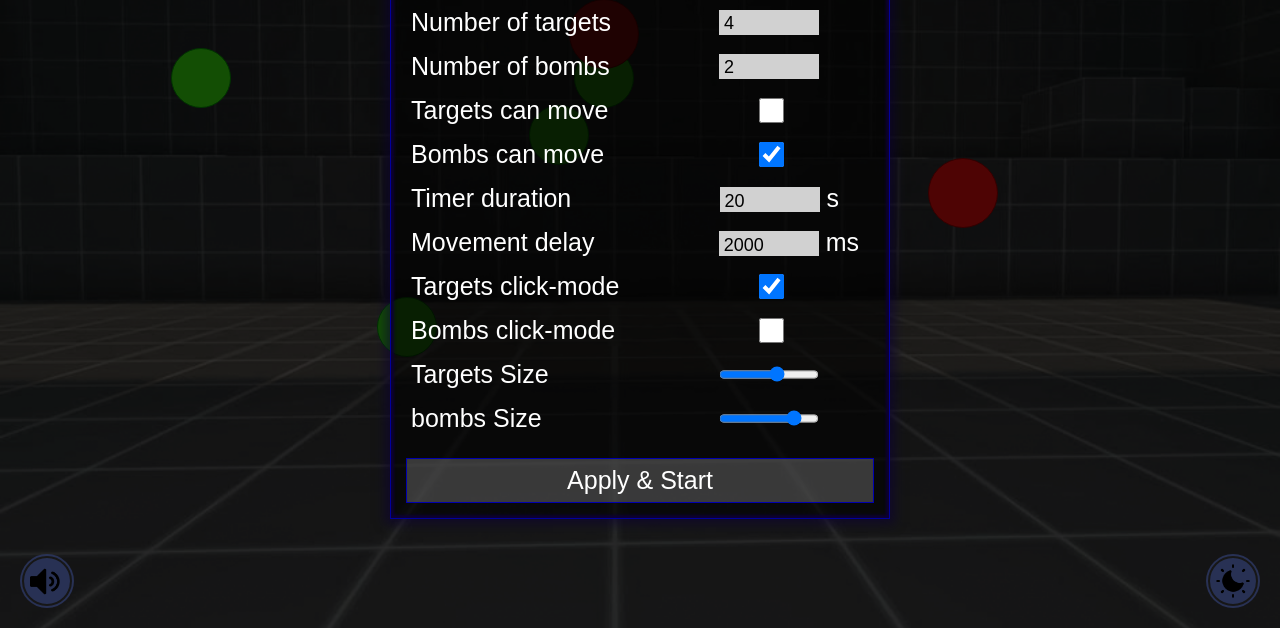
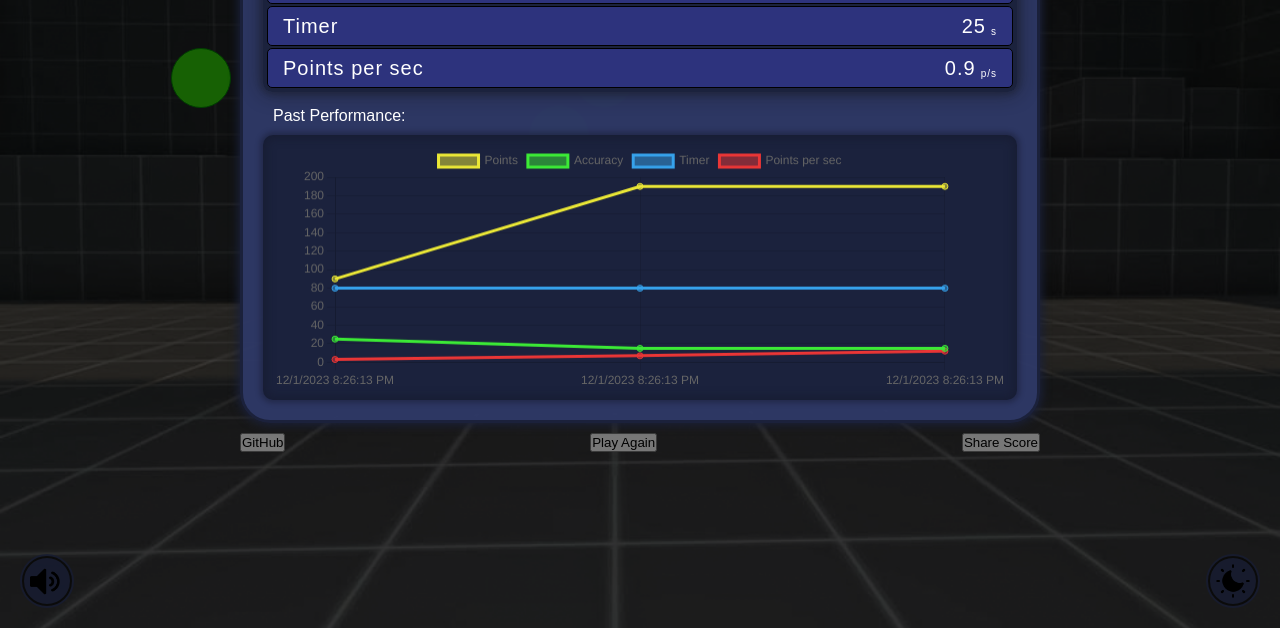
Before and after one commit to Ali-Sdg90/Aim-Lab-TS, a website: page index.html in a window 1280 px wide. Shown: the part 172-800 px from the top of the page. Drawn offline with nearby package versions, Linux system fonts and the light colour scheme.

Commit message:
Add custom chart.js to EndScreen / Create chart.js and config it / EndScreen theme and colors need work... / Create endScreen.ts and start working on it

```diff
--- a/JS/calculateScores.js
+++ b/JS/calculateScores.js
@@ -17,9 +17,9 @@ const updateTimer = () => {
     }
 };
 const calculateAccuracy = () => {
-    const showAccuracy = ((hitClicks / numberOfClicks) * 100).toFixed(0);
+    accuracyPercentage = +((hitClicks / numberOfClicks) * 100).toFixed(0);
     if (accuracyValue && targetsClickMode) {
-        accuracyValue.textContent = String(showAccuracy);
+        accuracyValue.textContent = accuracyPercentage.toString();
     }
 };
 const updatePointValue = (addToPoints) => {
--- /dev/null
+++ b/JS/chart.js
@@ -0,0 +1,159 @@
+const actions = [
+    {
+        name: "Randomize",
+        handler(chart) {
+            chart.data.datasets.forEach((dataset) => {
+                dataset.data = Array.from(
+                    { length: chart.data.labels.length },
+                    () => getRandomInt(0, 100)
+                );
+            });
+            chart.update();
+        },
+    },
+    {
+        name: "Add Dataset",
+        handler(chart) {
+            const data = chart.data;
+            const dsColor = getRandomColor();
+            const newDataset = {
+                label: "Dataset " + (data.datasets.length + 1),
+                backgroundColor: dsColor,
+                borderColor: dsColor,
+                borderWidth: 1,
+                stack: "combined",
+                data: Array.from({ length: data.labels.length }, () =>
+                    getRandomInt(0, 100)
+                ),
+            };
+            chart.data.datasets.push(newDataset);
+            chart.update();
+        },
+    },
+    {
+        name: "Add Data",
+        handler(chart) {
+            const data = chart.data;
+            if (data.datasets.length > 0) {
+                data.labels.push(
+                    getNextMonth(data.labels[data.labels.length - 1])
+                );
+                data.datasets.forEach((dataset) => {
+                    dataset.data.push(getRandomInt(0, 100));
+                });
+                chart.update();
+            }
+        },
+    },
+    {
+        name: "Remove Dataset",
+        handler(chart) {
+            chart.data.datasets.pop();
+            chart.update();
+        },
+    },
+    {
+        name: "Remove Data",
+        handler(chart) {
+            chart.data.labels.splice(-1, 1); // remove the label first
+            chart.data.datasets.forEach((dataset) => {
+                dataset.data.pop();
+            });
+            chart.update();
+        },
+    },
+];
+
+// console.log(new Date().toLocaleString());
+// console.log(new Date().toLocaleString().replace(/, /g, "\n"));
+
+// console.log(roundTime_History);
+
+const data = {
+    labels: roundTime_History,
+    datasets: [
+        {
+            label: "Points",
+            data: points_History,
+            borderColor: "rgba(235, 232, 54)",
+            backgroundColor: "rgba(235, 232, 54, 0.5)",
+            stack: "combined0",
+            // type: "bar",
+        },
+        {
+            label: "Accuracy",
+            data: timerDuration_History,
+            borderColor: "rgba(60, 235, 54)",
+            backgroundColor: "rgba(60, 235, 54, 0.5)",
+            stack: "combined1",
+        },
+        {
+            label: "Timer",
+            data: accuracyPercentage_History,
+            borderColor: "rgba(54, 162, 235, 1)",
+            backgroundColor: "rgba(54, 162, 235, 0.5)",
+            stack: "combined2",
+        },
+        {
+            label: "Points per sec",
+            data: pointPerSec_History,
+            borderColor: "rgba(235, 54, 54)",
+            backgroundColor: "rgba(235, 54, 54, 0.5)",
+            stack: "combined3",
+        },
+    ],
+};
+
+const config = {
+    type: "line",
+    data: data,
+    options: {
+        plugins: {
+            title: {
+                display: false,
+                text: "Performance Chart",
+            },
+        },
+        scales: {
+            y: {
+                stacked: true,
+            },
+        },
+    },
+};
+
+document.addEventListener("DOMContentLoaded", function () {
+    const ctx = document.getElementById("myChart").getContext("2d");
+    const myChart = new Chart(ctx, config);
+
+    // Attach event listeners to buttons
+    // document
+    //     .getElementById("randomizeButton")
+    //     .addEventListener("click", function () {
+    //         actions[0].handler(myChart);
+    //     });
+
+    // document
+    //     .getElementById("addDatasetButton")
+    //     .addEventListener("click", function () {
+    //         actions[1].handler(myChart);
+    //     });
+
+    // document
+    //     .getElementById("addDataButton")
+    //     .addEventListener("click", function () {
+    //         actions[2].handler(myChart);
+    //     });
+
+    // document
+    //     .getElementById("removeDatasetButton")
+    //     .addEventListener("click", function () {
+    //         actions[3].handler(myChart);
+    //     });
+
+    // document
+    //     .getElementById("removeDataButton")
+    //     .addEventListener("click", function () {
+    //         actions[4].handler(myChart);
+    //     });
+});
--- /dev/null
+++ b/JS/endScreen.js
@@ -0,0 +1,30 @@
+"use strict";
+points = 90;
+timerDuration = 25;
+accuracyPercentage = 80;
+const calculatePointPerSec = () => {
+    pointPerSec = Math.trunc(points / timerDuration);
+};
+calculatePointPerSec();
+let DATA_COUNT = 0;
+let points_History = [];
+let timerDuration_History = [];
+let accuracyPercentage_History = [];
+let pointPerSec_History = [];
+let roundTime_History = [];
+const addDataToHistory = () => {
+    DATA_COUNT++;
+    points_History.push(points);
+    timerDuration_History.push(timerDuration);
+    accuracyPercentage_History.push(accuracyPercentage);
+    pointPerSec_History.push(pointPerSec);
+    roundTime_History.push(new Date().toLocaleString().replace(/, /g, "\n"));
+};
+addDataToHistory();
+points = 190;
+calculatePointPerSec();
+timerDuration = 15;
+addDataToHistory();
+calculatePointPerSec();
+addDataToHistory();
+//# sourceMappingURL=endScreen.js.map
--- a/JS/index.js
+++ b/JS/index.js
@@ -7,6 +7,8 @@ let maxTimeCounter = timerDuration;
 let TimeInterval = 0;
 let gameVolume = 0.4;
 let darkMode = true;
+let accuracyPercentage = 100;
+let pointPerSec;
 const gameTargets = document.querySelector(".game-targets");
 gameTargets?.addEventListener("click", () => {
     numberOfClicks++;
@@ -26,21 +28,6 @@ const playSounds = (soundNumber) => {
     gunMiss.volume = gameVolume;
     gunHit.volume = gameVolume;
     bombExplode.volume = gameVolume;
-    switch (soundNumber) {
-        case 1:
-            gunLoading.play();
-            break;
-        case 2:
-            gunMiss.play();
-            break;
-        case 3:
-            gunHit.play();
-            break;
-        case 4:
-            bombExplode.play();
-            break;
-        default:
-            break;
-    }
+    console.log("Sound:", soundNumber);
 };
 //# sourceMappingURL=index.js.map
--- a/Style/_endScreen.scss
+++ b/Style/_endScreen.scss
@@ -5,7 +5,7 @@
     height: 100vh;
     width: 100%;
     // border: 3px solid red;
-    display: none;
+    // display: none;
 }
 
 .dark-shadow {
@@ -26,8 +26,9 @@
     background-color: rgba(46, 57, 101, 0.98);
     position: relative;
     z-index: 3;
-    border-radius: 0 0 10px 10px;
+    border-radius: 0 0 30px 30px;
     box-shadow: 0 0 10px 2px rgba(27, 33, 59, 0.98);
+    padding: 0 20px 20px;
 
     .end-screen-title {
         // border: 1px solid yellow;
@@ -38,6 +39,7 @@
         align-items: center;
         height: 80px;
         text-shadow: 3px 0 rgba(98, 0, 255, 0.25), -3px 0 rgba(255, 0, 0, 0.25);
+        margin-bottom: 10px;
     }
 
     .round-info-container {
@@ -47,11 +49,15 @@
         justify-content: flex-start;
         align-items: flex-start;
         gap: 2px;
-        margin: 30px;
+        // margin: 0 10px 10px;
+        margin-bottom: 15px;
         padding: 4px;
         background-color: rgb(18, 18, 18);
+        background-color: rgba(27, 34, 61, 0.98);
         border-radius: 9px;
-        box-shadow: 0 0 5px 2px rgba(18, 18, 18, 0.485);
+        // box-shadow: 0 0 5px 2px rgba(18, 18, 18, 0.485);
+        box-shadow: 0 0 20px 2px rgba(18, 18, 18, 0.485),
+            0 0 5px 3px rgba(18, 18, 18, 0.2); // Need Work...
 
         .round-info-row {
             border: 1px solid black;
@@ -60,7 +66,8 @@
             justify-content: space-between;
             align-items: center;
             width: 100%;
-            background-color: rgb(59, 59, 59);
+            // background-color: rgb(59, 59, 59);
+            background-color: rgba(67, 71, 198, 0.468);
             padding: 0 15px;
             height: 40px;
             font-size: 20px;
@@ -82,6 +89,21 @@
             }
         }
     }
+
+    .past-performance-title {
+        padding-left: 10px;
+    }
+
+    .past-performance-table {
+        background-color: rgba(27, 34, 61, 0.98);
+        padding: 10px;
+        border-radius: 10px;
+        box-shadow: inset 0 0 10px 3px rgba(19, 23, 41, 0.5),
+            0 0 5px 3px rgba(19, 23, 41, 0.4);
+        margin-top: 10px;
+        position: relative;
+        height: 265px;
+    }
 }
 
 .end-screen-btns {
--- a/Style/_setting.scss
+++ b/Style/_setting.scss
@@ -9,7 +9,7 @@
     transition: opacity 0.3s;
     @include flex-center;
 
-    // display: none;
+    display: none;
     // opacity: 0;
 
     .setting-menu {
--- a/TS/calculateScores.ts
+++ b/TS/calculateScores.ts
@@ -22,9 +22,9 @@ const updateTimer = (): void => {
 };
 
 const calculateAccuracy = () => {
-    const showAccuracy = ((hitClicks / numberOfClicks) * 100).toFixed(0);
+    accuracyPercentage = +((hitClicks / numberOfClicks) * 100).toFixed(0);
     if (accuracyValue && targetsClickMode) {
-        accuracyValue.textContent = String(showAccuracy);
+        accuracyValue.textContent = accuracyPercentage.toString();
     }
 };
 
--- /dev/null
+++ b/TS/endScreen.ts
@@ -0,0 +1,40 @@
+points = 90;
+
+timerDuration = 25;
+
+accuracyPercentage = 80;
+
+const calculatePointPerSec = () => {
+    pointPerSec = Math.trunc(points / timerDuration);
+};
+calculatePointPerSec();
+
+let DATA_COUNT = 0;
+
+let points_History: number[] = [];
+let timerDuration_History: number[] = [];
+let accuracyPercentage_History: number[] = [];
+let pointPerSec_History: number[] = [];
+let roundTime_History: string[] = [];
+
+const addDataToHistory = () => {
+    DATA_COUNT++;
+    points_History.push(points);
+    timerDuration_History.push(timerDuration);
+    accuracyPercentage_History.push(accuracyPercentage);
+    pointPerSec_History.push(pointPerSec);
+    roundTime_History.push(new Date().toLocaleString().replace(/, /g, "\n"));
+};
+
+addDataToHistory();
+
+points = 190;
+calculatePointPerSec();
+
+timerDuration = 15;
+
+addDataToHistory();
+
+calculatePointPerSec();
+
+addDataToHistory();
--- a/TS/index.ts
+++ b/TS/index.ts
@@ -6,6 +6,8 @@ let maxTimeCounter: number = timerDuration;
 let TimeInterval: number | undefined = 0;
 let gameVolume: number = 0.4;
 let darkMode: boolean = true;
+let accuracyPercentage: number = 100;
+let pointPerSec: number;
 
 const gameTargets: HTMLElement | null = document.querySelector(".game-targets");
 
@@ -32,6 +34,8 @@ const playSounds = (soundNumber: number) => {
     gunHit.volume = gameVolume;
     bombExplode.volume = gameVolume;
 
+    console.log("Sound:", soundNumber);
+
     // switch (soundNumber) {
     //     case 1:
     //         gunLoading.play();
--- a/index.html
+++ b/index.html
@@ -314,7 +314,15 @@
                 <div class="past-performance-container">
                     <div class="past-performance-title">Past Performance:</div>
 
-                    <div class="past-performance-table">hello</div>
+                    <div class="past-performance-table">
+                        <canvas id="myChart" width="600" height="200"></canvas>
+
+                        <!-- <button id="randomizeButton">Randomize</button> -->
+                        <!-- <button id="addDatasetButton">Add Dataset</button> -->
+                        <!-- <button id="addDataButton">Add Data</button> -->
+                        <!-- <button id="removeDatasetButton">Remove Dataset</button> -->
+                        <!-- <button id="removeDataButton">Remove Data</button> -->
+                    </div>
                 </div>
             </div>
 
@@ -325,10 +333,13 @@
             </div>
         </div>
 
+        <script src="https://cdn.jsdelivr.net/npm/chart.js"></script>
         <script src="./JS/index.js"></script>
         <script src="./JS/resetGame.js"></script>
         <script src="./JS/calculateScores.js"></script>
         <script src="./JS/gameBtns.js"></script>
         <script src="./JS/setting.js"></script>
+        <script src="./JS/endScreen.js"></script>
+        <script src="./JS/chart.js"></script>
     </body>
 </html>
```
Also changed, not shown: Style/style.css, 4 other files.
